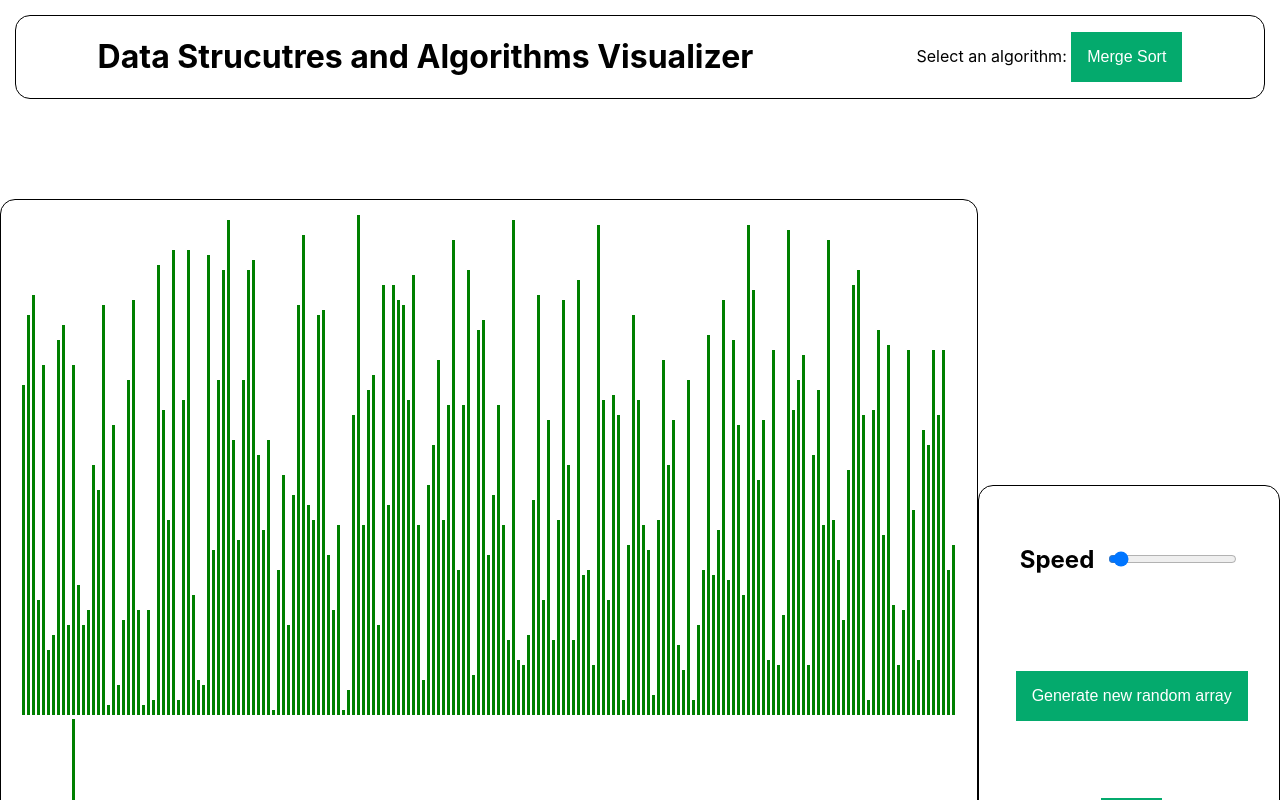
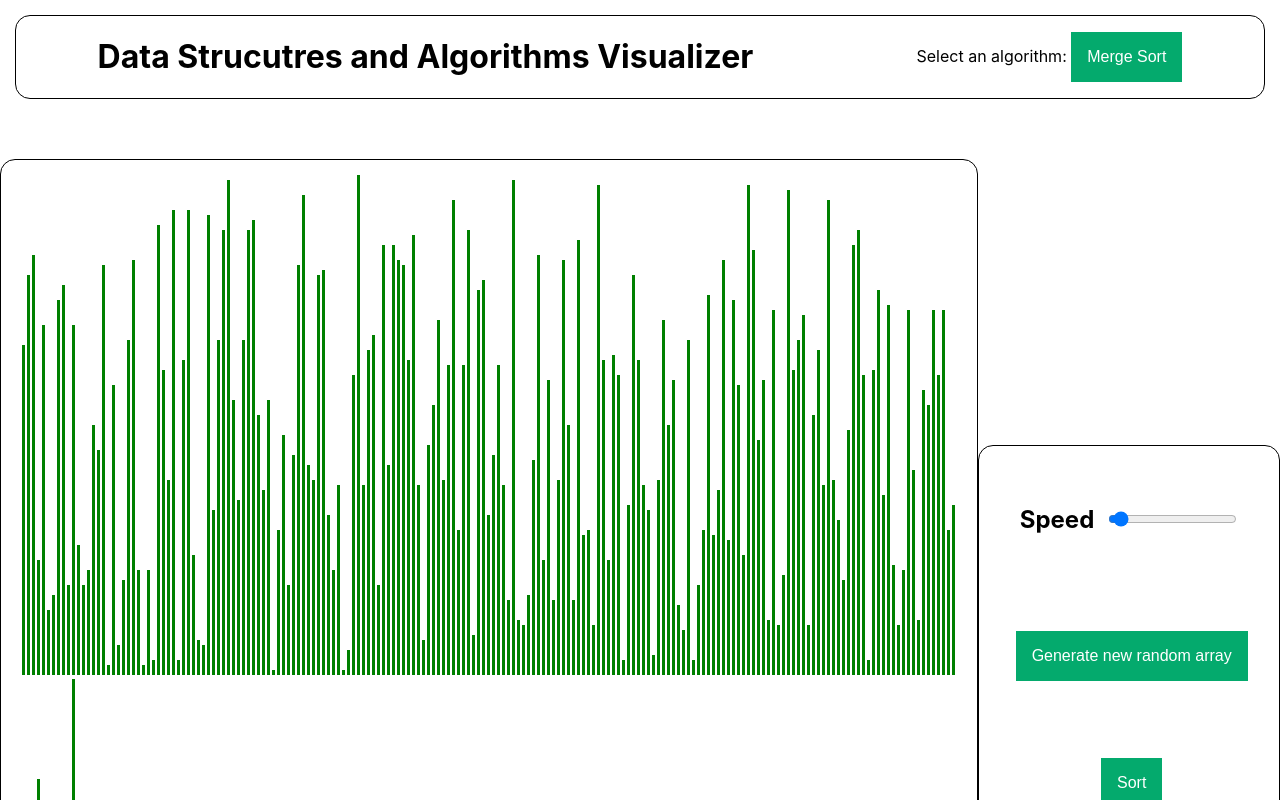
Before and after one commit to karam-qaoud/Data-Structures-and-Algorithms-Visualizer, a React (Create React App) app: page / in a window 1280 px wide. Shown: the top 800 px of the page. Built offline with nearby package versions, Linux system fonts and the light colour scheme.

Commit message:
Add insertion sort files

```diff
--- a/src/App.js
+++ b/src/App.js
@@ -1,5 +1,5 @@
 import './App.css';
-import MergeSort from './components/MergeSortVisualization.tsx';
+import MergeSort from './components/MergeSort/MergeSortVisualization';
 import { useState } from 'react';
 function App() {
   let [selection, setSelection] = useState('mergeSort');
--- a/src/components/MergeSortVisualization.css
+++ b/src/components/MergeSort/MergeSortVisualization.css
@@ -18,7 +18,7 @@
 }
 
 .controls-animation {
-  margin-top: 100px;
+  margin-top: 60px;
   display: flex;
   flex-direction: row;
   justify-content: space-around;
```
Also changed, not shown: src/components/InsertionSort/InsertionSortVisualization.tsx (added, +8 -0 lines), src/components/InsertionSort/InsertionSortVisualization.css (added), src/components/MergeSort/MergeSortVisualization.tsx (renamed from src/components/MergeSortVisualization.tsx).
